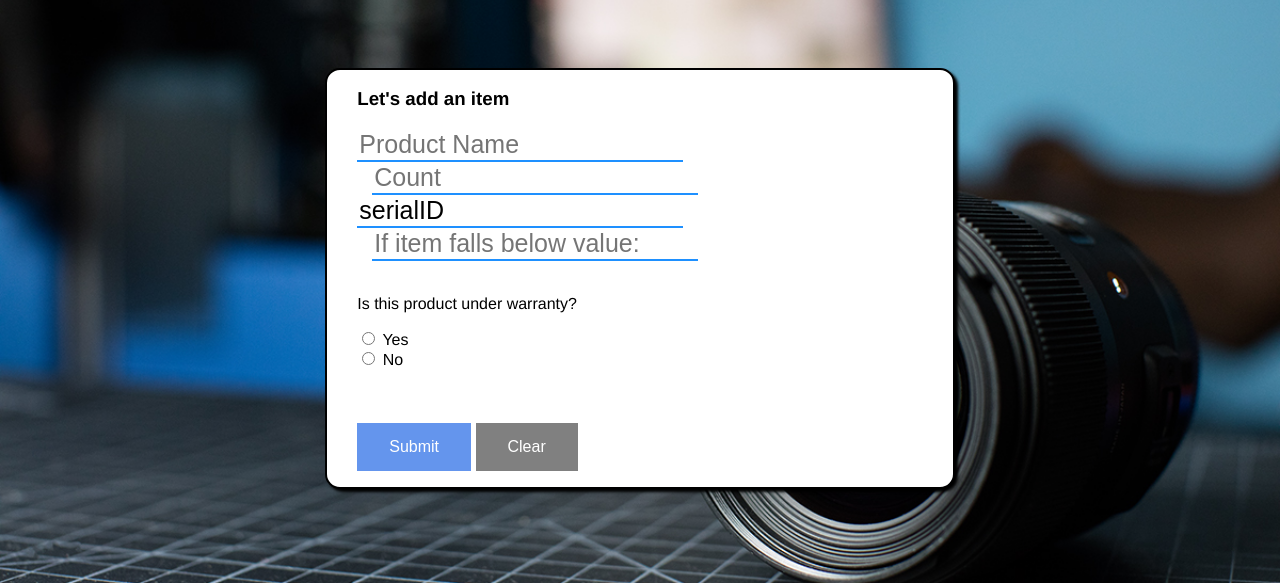
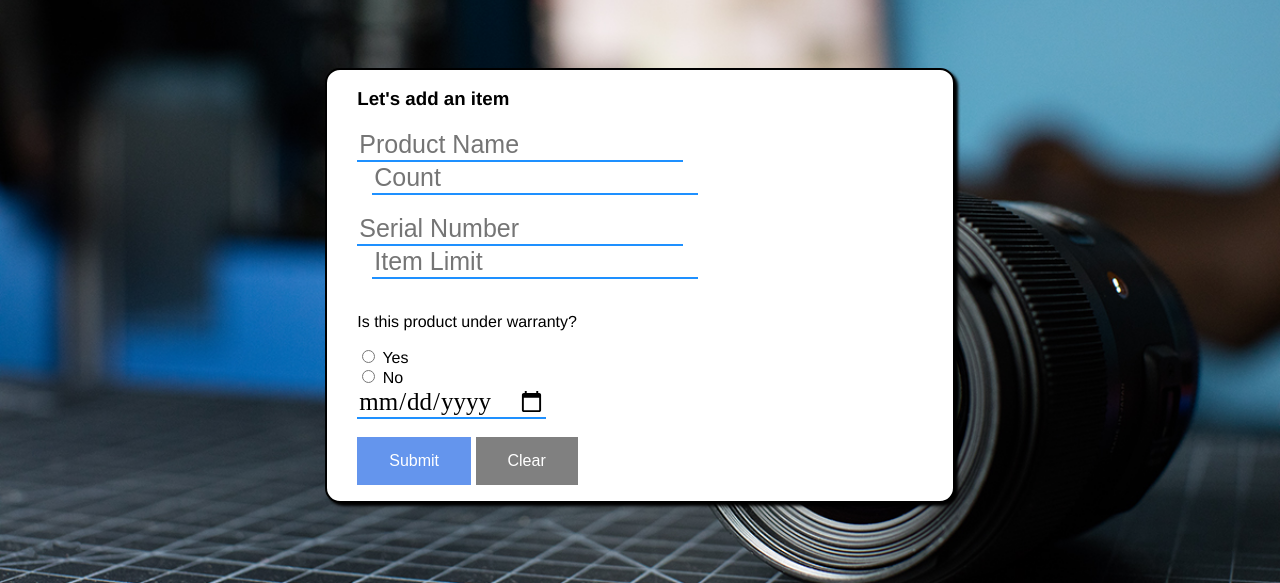
Before and after one commit to eanderson1112/CPSC445Capstone, a PHP site: page /add_item.php in a window 1280 px wide. Shown: the part 217-800 px from the top of the page. Run offline with PHP 8.4, Linux system fonts and the light colour scheme; the visitor is signed in with stand-in values (Sample User, id 1); data that the repository does not hold is empty.

Commit message:
Doing some database things - Added new data fields to allow for new things to be tracked    - Warranty Date    - Serial Number    - Reason For Checkouts - Refined add_item.php in order to show more fields to users entering in new inventory - Still working on fixing conditional to only request warrantyDate if user checks the "Yes" radio button
Edited Monday, June 6th @ 12:30 AM

```diff
--- a/Database_Creation.sql
+++ b/Database_Creation.sql
@@ -25,6 +25,8 @@ CREATE TABLE Inventory
     itemID         INT AUTO_INCREMENT NOT NULL,
     productName    VARCHAR(50)        NOT NULL,
     warrantyStatus BOOLEAN,
+    warrantyDate DATE,
+    serialNumber VARCHAR(100),
     availability   INT                NOT NULL,
     CONSTRAINT itemID_pk
         PRIMARY KEY (itemID)
@@ -38,6 +40,7 @@ CREATE TABLE Log
     productName      VARCHAR(50)        NOT NULL,
     checkOutDateTime DATETIME           NOT NULL,
     checkInDateTime  DATETIME,
+    reason VARCHAR(8000),
     fName            VARCHAR(10)        NOT NULL,
     lName            VARCHAR(15)        NOT NULL,
     email            VARCHAR(50)        NOT NULL,
--- a/add_item.php
+++ b/add_item.php
@@ -43,19 +43,20 @@ else {
                 <label>
                 <input type="number" id="amount" name="amount" value="amount" placeholder="Count">
                 </label>
+                <br><br>
                 <label>
-                    <input type="text" id="serialNum" name="serialNum" value="serialID" placeholder="Serial Number">
+                    <input type="text" id="serialNum" name="serialNum" value="" placeholder="Serial Number">
                 </label>
                 <label>
-                    <input type="number" id="specialCount" name="specialCount" value="specialValue" placeholder="If item falls below value: "
+                    <input type="number" id="specialCount" name="specialCount" min="0" value="" placeholder="Item Limit"
                 </label>
                     <br><br>
                 <p>Is this product under warranty?</p>
-                <input type="radio" id="yes" name="warrantyStatus" value="yes">
+                <input type="radio" id='yes' name='warrantyStatus' value='1' placeholder="Yes" />
                 <label for="yes">Yes</label><br>
-                <input type="radio" id="no" name="warrantyStatus" value="no">
+                <input type="radio" id='no' name='warrantyStatus' value=2 />
                 <label for="no">No</label><br>
-                <br>
+                <input data-show-if="warrantyStatus = '1'" type="date" id="warrantyDate" name="warrantyDate" value="" placeholder="Warranty Expiration">
                 <br><br>
                 <input type="submit" class="button" value="Submit" name="AddItem">
                 <input type="reset" class="button3" value="Clear" name="ClearFields">
@@ -77,6 +78,8 @@ if (isset($_POST['AddItem'])){
     $productName = $_POST['itemName'];
     $productCount = $_POST['amount'];
     $warrantyStatus = $_POST['warrantyStatus'];
+    $warrantyDate = $_POST['warrantyDate'];
+    $serialNumber = $_POST['serialNum'];
 
     //Sets the warranty status option as a boolean based off of user input
     if ($warrantyStatus = "yes"){
@@ -107,7 +110,7 @@ if (isset($_POST['AddItem'])){
     }
     else {
         //If this item does not exist already, it is then added to the database
-        $sql = "INSERT INTO Inventory VALUES (itemID, '$productName', $warrantyStatus, $productCount)";
+        $sql = "INSERT INTO Inventory VALUES (itemID, '$productName', $warrantyStatus, $warrantyDate, $serialNumber, $productCount)";
         $result3 = mysqli_query($conn, $sql);
         echo "<script>alert('Item Added To Database')</script>";
     }
--- a/navigation.php
+++ b/navigation.php
@@ -11,12 +11,13 @@
 include("database_connection.php");
 //echo($_SESSION['username']);
 //echo("Authentication Status".$_SESSION['authentication']);
-$auth_status = $_SESSION['authentication'];
 // Initialize Session
 if(!isset($_SESSION))
 {
     session_start();
 }
+
+$auth_status = $_SESSION['authentication'];
 $loginst = NULL;
 
 ////Checks to see if a username that is logged in the $_SESSION['username'] is in the database
--- a/style.css
+++ b/style.css
@@ -51,7 +51,6 @@
 }
 
 .topnav a {
-    float: center;
     color: darkslateblue;
     border: 0 !important;
     text-align: center;
@@ -247,6 +246,15 @@ input[type=radio] {
     border-bottom: 2px solid dodgerblue;
 }
 
+input[type=date] {
+    font-size: 25px;
+    border: none;
+    text-decoration: none;
+    outline: none;
+    font-family: serif;
+    border-bottom: 2px solid dodgerblue;
+}
+
 input[type=number] {
     font-size: 25px;
     text-align: left;
```
